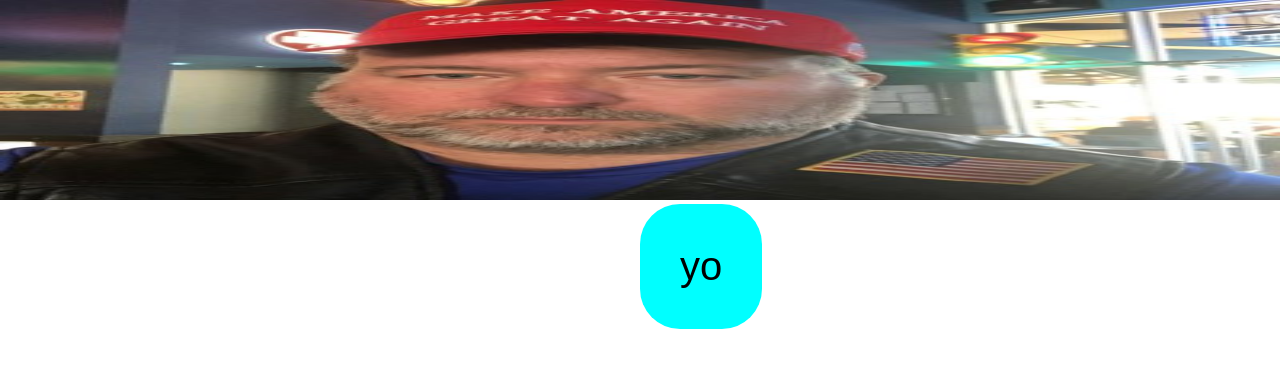
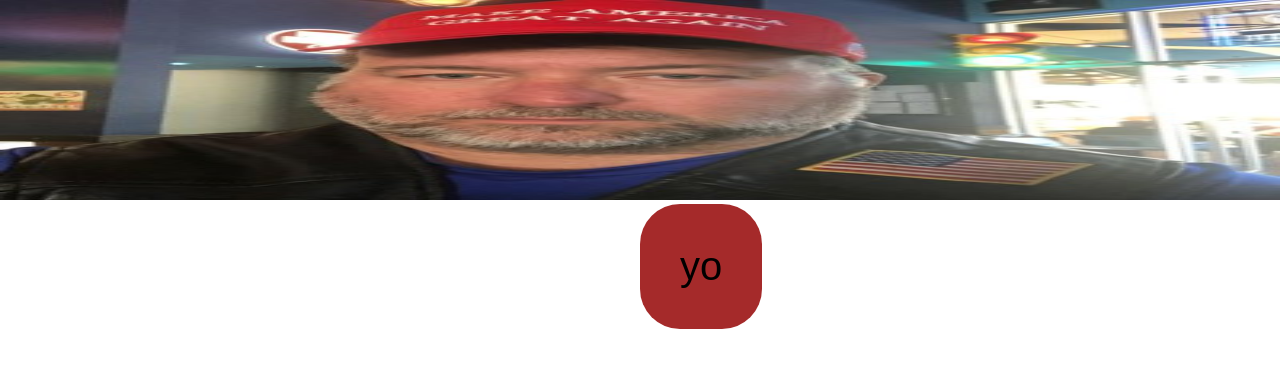
Before and after one commit to casper333333/lektion7, a plain HTML site: page index.html in a window 1280 px wide. Drawn offline with Linux system fonts and the light colour scheme.

Commit message:
button color

```diff
--- a/index.html
+++ b/index.html
@@ -10,7 +10,7 @@
     <script src="js.js"></script>
     <img src="eee.jpg" class="geg" id="geg">
     <div class="k">
-    <button class="buton" onclick="cokc()">yo</button>
+    <button class="buton" style="background-color: brown;" onclick="cokc()">yo</button>
 </div>
 </body>
 </html>
```
